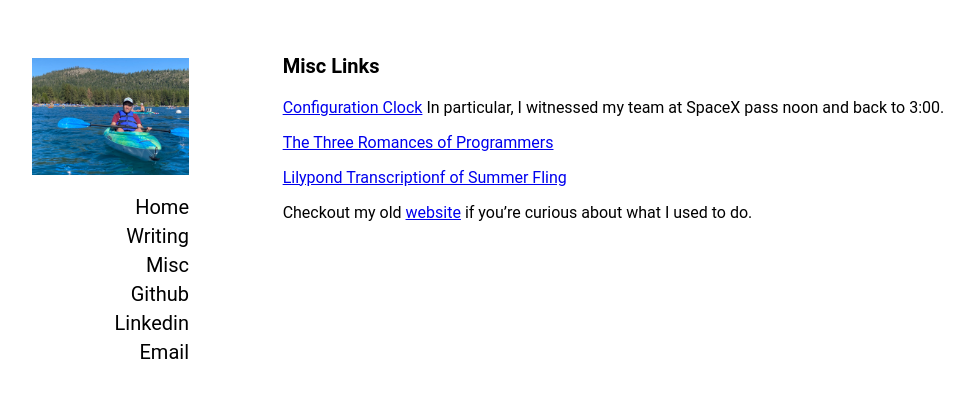
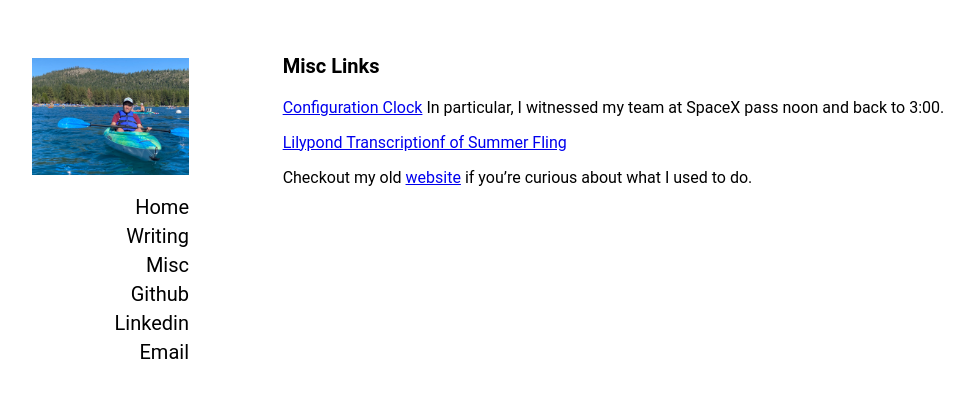
Before and after one commit to SeanTang001/seantang001.github.io, a Jekyll site: the page built from misc.md, in a window 1280 px wide. Shown: the top 398 px of the page, without its empty margins (14-988 px from the left). Built offline with Jekyll 4.4.1, drawn with Linux system fonts in a browser that asks for light colours.

Commit message:
Updated index and misc

```diff
--- a/misc.md
+++ b/misc.md
@@ -7,7 +7,7 @@ title: Sean Tang
 
 [Configuration Clock](https://mikehadlow.blogspot.com/2012/05/configuration-complexity-clock.html) In particular, I witnessed my team at SpaceX pass noon and back to 3:00.
 
-[The Three Romances of Programmers](https://www.zhihu.com/question/27323148/answer/36153626)
+<!-- [The Three Romances of Programmers](https://www.zhihu.com/question/27323148/answer/36153626) -->
 
 [Lilypond Transcriptionf of Summer Fling](https://github.com/SeanTang001/summer_fling)
 
```
